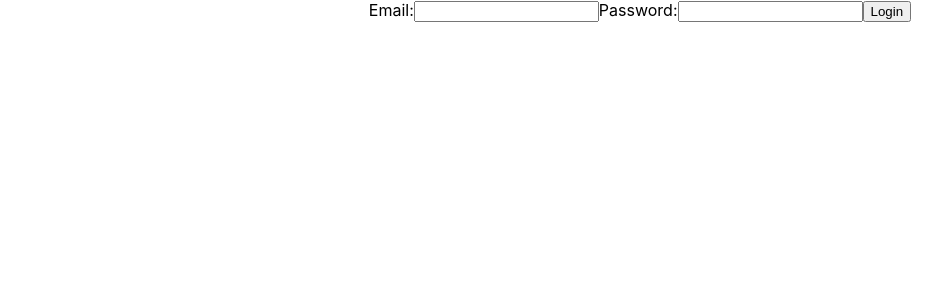
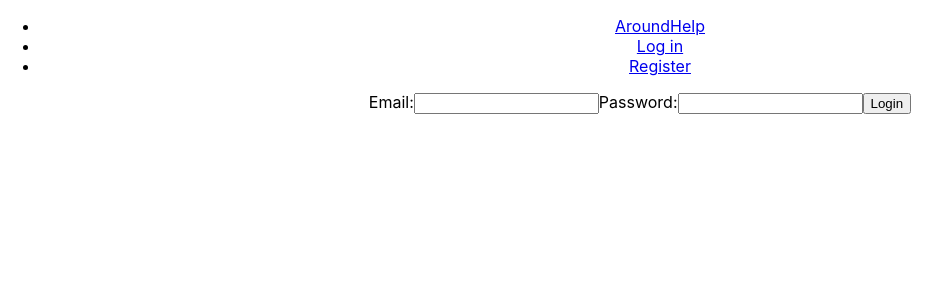
Before and after one commit to Sancxo/around-help_back, a React (Create React App) app in the folder front/: page /login in a window 1280 px wide. Shown: the top 300 px of the page, without its empty margins (0-951 px from the left). Built offline with nearby package versions, Linux system fonts and the light colour scheme.

Commit message:
feat: adds Menu component and creates log out feature

```diff
--- a/front/src/App.tsx
+++ b/front/src/App.tsx
@@ -4,6 +4,8 @@ import { BrowserRouter as Router, Route, Routes } from 'react-router-dom';
 import './App.css';
 
 import User from "./shared/interfaces/user.interface";
+
+import Menu from "./components/Menu";
 
 const Home = lazy((): Promise<any> => import('./pages/Home'));
 const Register = lazy((): Promise<any> => import('./pages/Register'));
@@ -12,7 +14,7 @@ const UserProfile = lazy((): Promise<any> => import('./pages/UserProfile'));
 
 function App(): ReactElement {
   const [user, setUser] = useState<User>({
-    id: -1,
+    id: 0,
     first_name: "",
     last_name: "",
     email: ""
@@ -26,12 +28,16 @@ function App(): ReactElement {
   useEffect(() => {
     token ? console.log(true) : console.log(false);
     console.log(token);
-  }, [token])
+    console.log(user);
+  }, [token, user])
 
   return (
     <div className="App">
       <Router>
         <header className="App-header">
+          <nav>
+            <Menu user={user} token={token} setUser={setUser} setToken={setToken} />
+          </nav>
         </header>
 
         <main>
--- /dev/null
+++ b/front/src/components/Menu.tsx
@@ -0,0 +1,43 @@
+import axios from "axios";
+import { ReactElement } from "react";
+import { Link } from "react-router-dom";
+import User from "../shared/interfaces/user.interface";
+
+export default function Menu({ user, token, setUser, setToken }: { user: User, token: String, setUser: React.Dispatch<React.SetStateAction<User>>, setToken: React.Dispatch<React.SetStateAction<string>> }): ReactElement {
+    function logOut() {
+        const config: any = { headers: { authorization: token } };
+        axios
+            .delete(`${process.env.REACT_APP_BACKEND_URL}/users/sign_out`, config)
+            .then(resp => {
+                if (resp.status === 200) {
+                    setUser({
+                        id: 0,
+                        first_name: "",
+                        last_name: "",
+                        email: ""
+                    });
+                    setToken("");
+                    axios.defaults.headers.common["Authorization"] = "";
+                };
+            })
+            .catch(err => console.error(err));
+    }
+    return (
+        <div>
+            {user.id ?
+                <ul>
+                    <li><Link to={`/user/${user.id}`} title="Your profile">My profile</Link></li>
+                    <li><Link to="">Needs</Link></li>
+                    <li><Link to="">Messages</Link></li>
+                    <li><Link to="/" onClick={logOut}>Log out</Link></li>
+                </ul>
+                :
+                <ul>
+                    <li><Link to="/" title="Home">AroundHelp</Link></li>
+                    <li><Link to="/login" title="Sign in form">Log in</Link></li>
+                    <li><Link to="/register" title="Sign up form">Register</Link></li>
+                </ul>
+            }
+        </div >
+    )
+}
--- a/front/src/pages/Login.tsx
+++ b/front/src/pages/Login.tsx
@@ -3,7 +3,7 @@ import { ReactElement, useState } from "react";
 import { useNavigate } from "react-router-dom";
 import User from "../shared/interfaces/user.interface";
 
-export default function Login({ setUser, setToken }: { setUser: React.Dispatch<React.SetStateAction<User>>, setToken: React.Dispatch<React.SetStateAction<String>> }): ReactElement {
+export default function Login({ setUser, setToken }: { setUser: React.Dispatch<React.SetStateAction<User>>, setToken: React.Dispatch<React.SetStateAction<string>> }): ReactElement {
     const [email, setEmail] = useState<String>();
     const [password, setPassword] = useState<String>();
 
--- a/front/src/pages/Register.tsx
+++ b/front/src/pages/Register.tsx
@@ -7,7 +7,7 @@ import '../styles/Forms.css';
 import User, { RegistrationValues } from "../shared/interfaces/user.interface";
 
 
-export default function Register({ setUser, setToken }: { setUser: React.Dispatch<React.SetStateAction<User>>, setToken: React.Dispatch<React.SetStateAction<String>> }): ReactElement {
+export default function Register({ setUser, setToken }: { setUser: React.Dispatch<React.SetStateAction<User>>, setToken: React.Dispatch<React.SetStateAction<string>> }): ReactElement {
 
     const [registrationValues, setRegistrationValues] = useState<RegistrationValues>({
         first_name: "",
--- a/front/src/pages/UserProfile.tsx
+++ b/front/src/pages/UserProfile.tsx
@@ -3,12 +3,13 @@ import { ReactElement } from "react";
 import User from "../shared/interfaces/user.interface";
 
 export default function UserProfile({ user }: { user: User }): ReactElement {
-    if (user) {
+    /* we also have to check if user.id === id in the url or not (useParams ?) */
+    if (user.id) {
         return (
             <div>
                 <p>Hello {user.first_name} {user.last_name}!</p>
                 <p>{user.email}</p>
-                <p>You are born: {user.birthdate?.getDate()}/{user.birthdate?.getMonth()}/{user.birthdate?.getFullYear()}</p>
+                <p>You are born: <>{user.birthdate}</></p>
                 <p>About you: {user.about}</p>
 
             </div >
```
